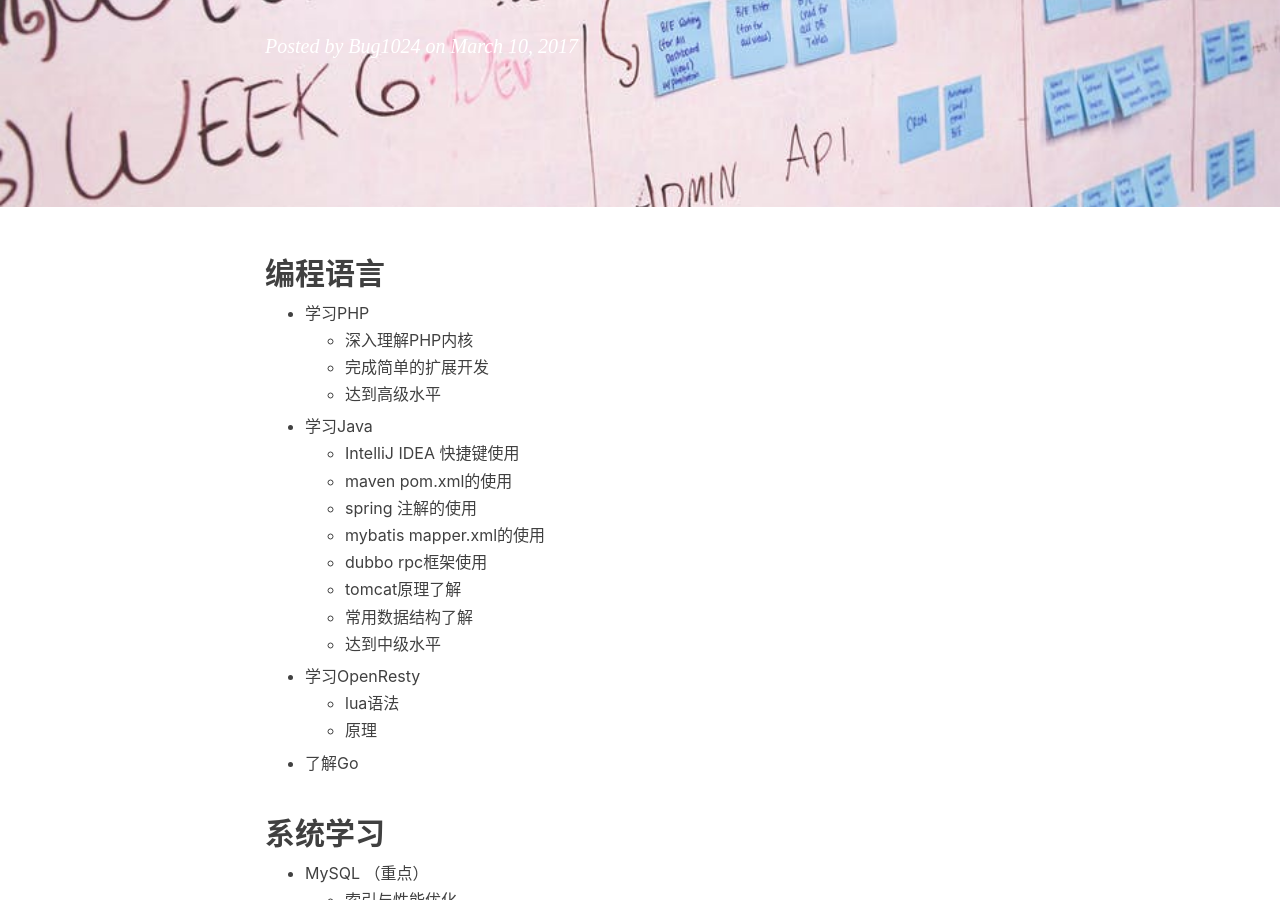
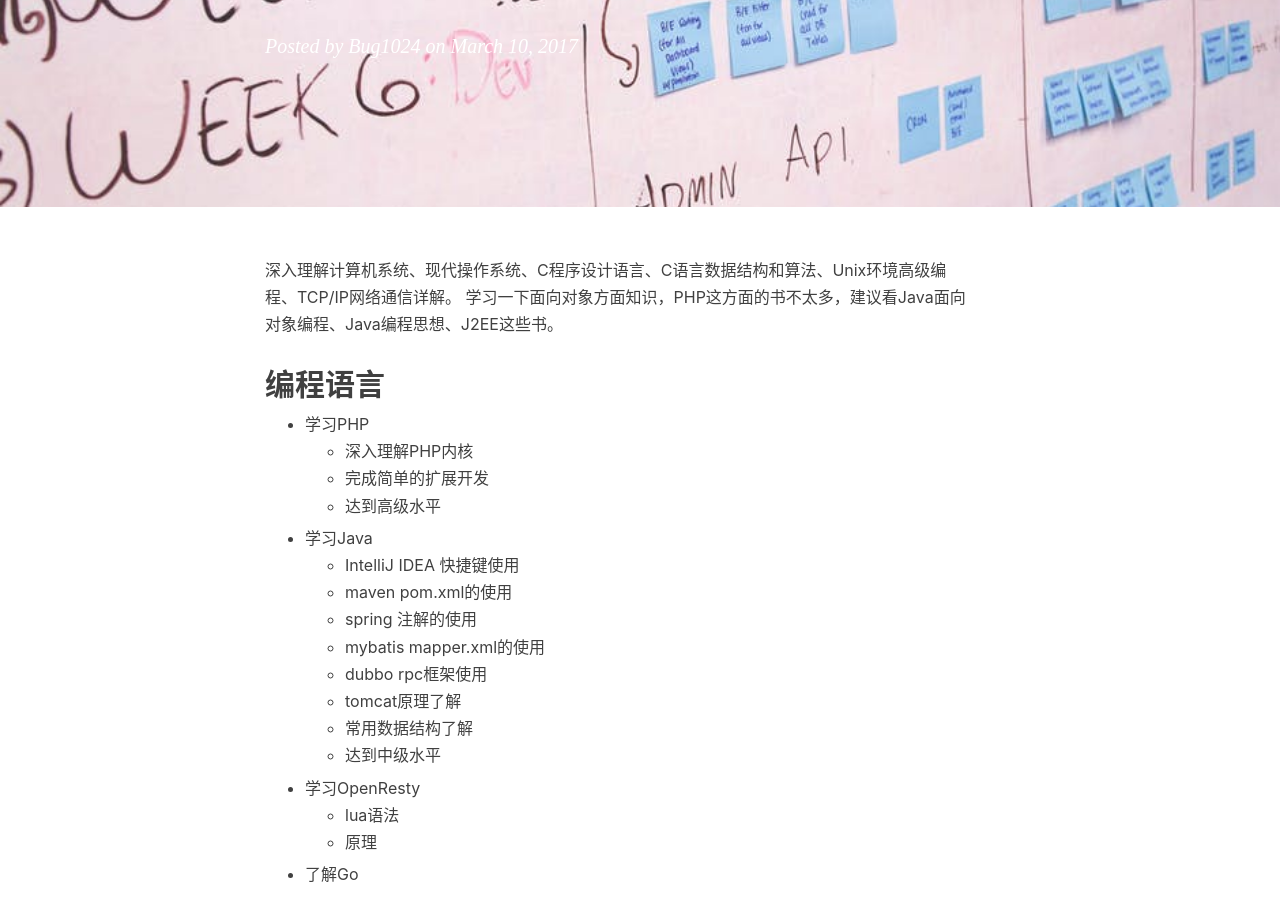
Before and after one commit to bug1024/jeet-blog, a Jekyll site: the page built from _posts/2017-03-08-2017plan.md, in a window 1280 px wide and 900 px high, scrolled down 316 px. Built offline with Jekyll 4.4.1, drawn with Linux system fonts in a browser that asks for light colours; nearby versions of some CDN libraries; comment, search, counter and statistics services are not loaded.

Commit message:
update plan

```diff
--- a/_posts/2017-03-08-2017plan.md
+++ b/_posts/2017-03-08-2017plan.md
@@ -8,6 +8,9 @@ header-img: "img/post-bg-2017plan.jpg"
 tags:
     - 计划
 ---
+
+深入理解计算机系统、现代操作系统、C程序设计语言、C语言数据结构和算法、Unix环境高级编程、TCP/IP网络通信详解。
+学习一下面向对象方面知识，PHP这方面的书不太多，建议看Java面向对象编程、Java编程思想、J2EE这些书。
 
 ## 编程语言
  - 学习PHP
```
